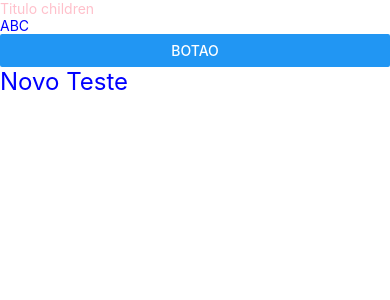
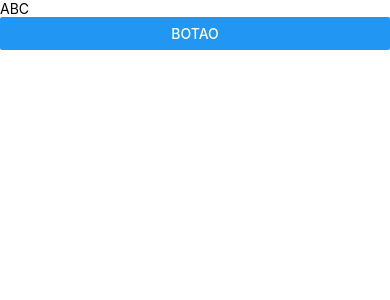
Before and after one commit to luanheuripedes/vendas, a React Native app: screen / in a window 390 px wide. Shown: the top 300 px of the page. Built offline with nearby package versions, Linux system fonts and the light colour scheme.

Commit message:
learning: hook customizado

```diff
--- a/src/App.tsx
+++ b/src/App.tsx
@@ -1,26 +1,17 @@
-import React from 'react';
-import { SafeAreaView, Text, StyleSheet } from 'react-native';
-import styled from 'styled-components/native';
-import Example from './Example';
+import React, { useState } from 'react';
+import { SafeAreaView, Text, Button } from 'react-native';
+import { useApp } from './useApp';
 
-// styled components
-const TextNew = styled.Text`
-  font-size:  24px;
-  color: blue;
-`;
 
-const styles = StyleSheet.create({
-  container: {
-    color: 'blue',
-  },
-});
+
 
 const App = () => {
+  const { handleOnPress, value } = useApp();
+
   return (
     <SafeAreaView>
-      <Example text="ABC">Titulo children</Example>
-
-      <TextNew>Novo Teste</TextNew>
+      <Text>{value}</Text>
+      <Button title="BOTAO" onPress={handleOnPress} />
     </SafeAreaView>
   );
 };
--- /dev/null
+++ b/src/useApp.ts
@@ -0,0 +1,16 @@
+import { useEffect, useState } from 'react';
+
+export const useApp = () => {
+    const [value, setValue] = useState('ABC');
+
+    useEffect(() => {
+        console.log('Entrou pelo useEffect');
+    }, [value]);
+
+    const handleOnPress = () => {
+        console.log('Clicou no botão!');
+        setValue('def');
+    };
+
+    return { value, handleOnPress };
+};
```
